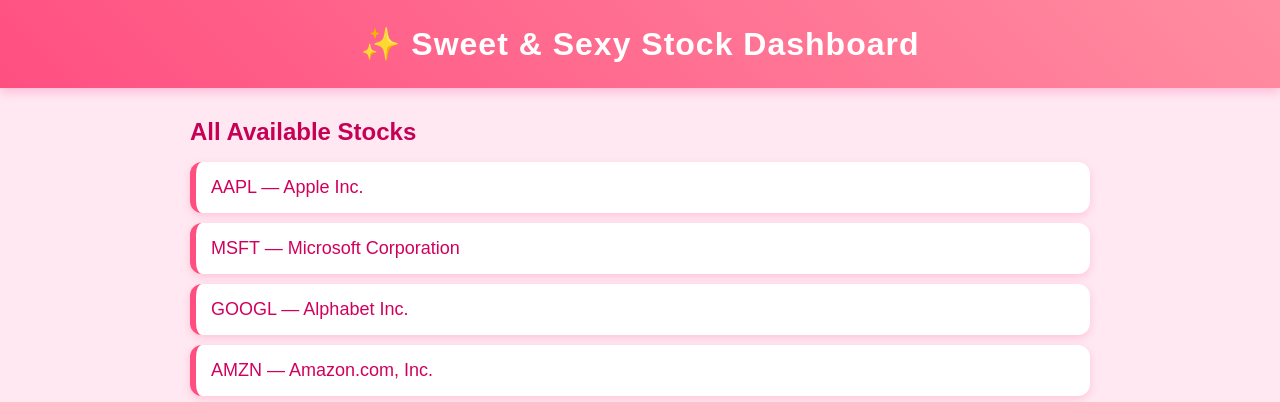
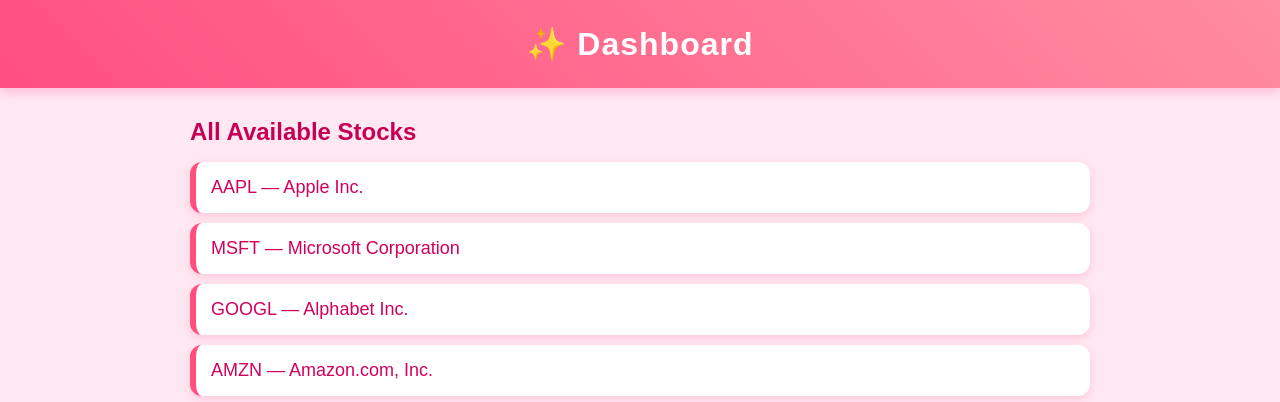
Before and after one commit to SatvikAgarwa/Stock_price_display, a Flask app: template templates/index.html in a window 1280 px wide. Shown: the top 402 px of the page. Run offline with Flask 3, Linux system fonts and the light colour scheme; the template is opened without the code that fills it, so the values that code supplies are empty.

Commit message:
Update index.html

```diff
--- a/templates/index.html
+++ b/templates/index.html
@@ -13,7 +13,7 @@
 <body>
 
     <header>
-        ✨ Sweet & Sexy Stock Dashboard
+        ✨ Dashboard
     </header>
 
     <div class="container">
@@ -104,4 +104,5 @@
 
 </body>
 
+
 </html>
```
